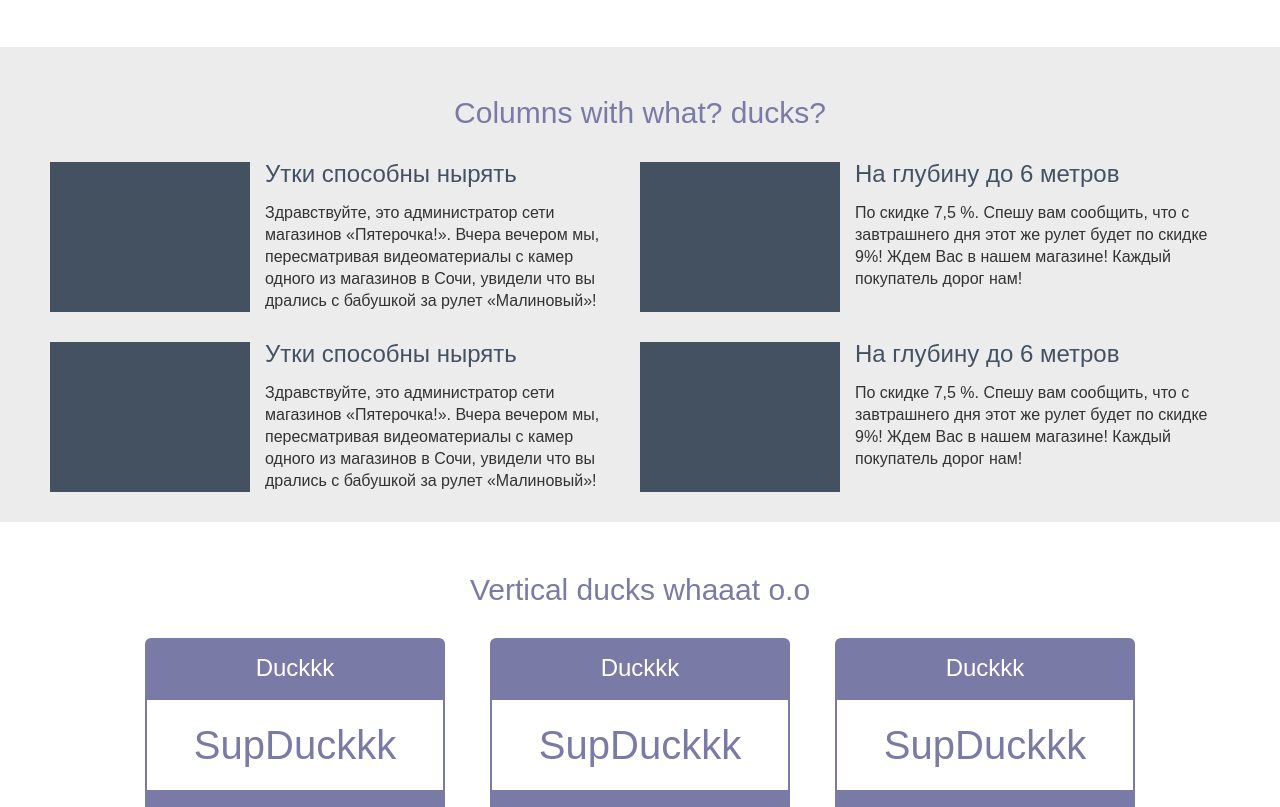
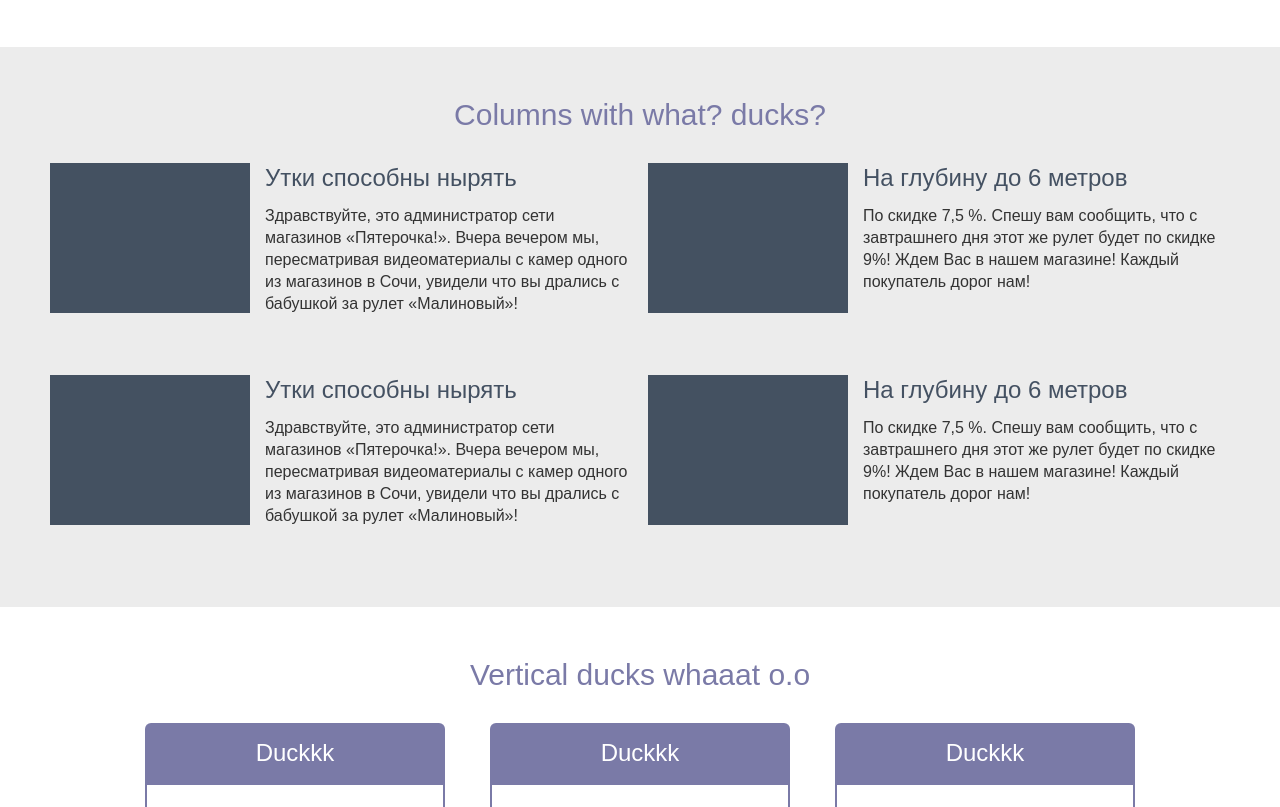
Before and after one commit to kurakinasv/css_components, a plain HTML site: page components_css/flexbox_study/index.html in a window 1280 px wide. Shown: the part 662-1469 px from the top of the page. Drawn offline with Linux system fonts and the light colour scheme.

Commit message:
finished columns block

```diff
--- a/components_css/flexbox_study/index.html
+++ b/components_css/flexbox_study/index.html
@@ -86,15 +86,15 @@
         <div class="columns">
             <div class="container">
 
-                <div class="columns__row">
-
                 <div class="columns__title title">Columns with what? ducks?</div>
 
+                <div class="columns__row">
 
                     <div class="columns__block">
 
+                        <div class="columns__item item">
 
-                        <div class="columns__item">
+                            <div class="columns__item__row">
                                 <div class="columns__image">
                                     <img src="/flexbox_study/img/image.png" alt="">
                                 </div>
@@ -102,7 +102,6 @@
                                 <div class="columns__body">
 
                                     <div class="columns__subtitle">Утки способны нырять</div>
-
                                     <div class="columns__text">
                                         Здравствуйте, это администратор сети магазинов «Пятерочка!». Вчера вечером мы,
                                         пересматривая видеоматериалы с камер одного из магазинов в Сочи, увидели что вы
@@ -111,7 +110,15 @@
                                 </div>
                             </div>
 
-                        <div class="columns__item">
+                        </div>
+
+                    </div>
+
+                    <div class="columns__block">
+
+                        <div class="columns__item item">
+
+                            <div class="columns__item__row">
                                 <div class="columns__image">
                                     <img src="/flexbox_study/img/image.png" alt="">
                                 </div>
@@ -122,13 +129,22 @@
 
                                     <div class="columns__text">
                                         По скидке 7,5 %. Спешу вам сообщить, что с
-                                    завтрашнего дня этот же рулет будет по скидке 9%! Ждем Вас в нашем магазине! Каждый
+                                        завтрашнего дня этот же рулет будет по скидке 9%! Ждем Вас в нашем магазине!
+                                        Каждый
                                         покупатель дорог нам!
                                     </div>
                                 </div>
                             </div>
 
-                        <div class="columns__item">
+                        </div>
+
+                    </div>
+
+                    <div class="columns__block">
+
+                        <div class="columns__item item">
+
+                            <div class="columns__item__row">
                                 <div class="columns__image">
                                     <img src="/flexbox_study/img/image.png" alt="">
                                 </div>
@@ -136,7 +152,6 @@
                                 <div class="columns__body">
 
                                     <div class="columns__subtitle">Утки способны нырять</div>
-
                                     <div class="columns__text">
                                         Здравствуйте, это администратор сети магазинов «Пятерочка!». Вчера вечером мы,
                                         пересматривая видеоматериалы с камер одного из магазинов в Сочи, увидели что вы
@@ -145,7 +160,15 @@
                                 </div>
                             </div>
 
-                        <div class="columns__item">
+                        </div>
+
+                    </div>
+
+                    <div class="columns__block">
+
+                        <div class="columns__item item">
+
+                            <div class="columns__item__row">
                                 <div class="columns__image">
                                     <img src="/flexbox_study/img/image.png" alt="">
                                 </div>
@@ -156,14 +179,19 @@
 
                                     <div class="columns__text">
                                         По скидке 7,5 %. Спешу вам сообщить, что с
-                                    завтрашнего дня этот же рулет будет по скидке 9%! Ждем Вас в нашем магазине! Каждый
+                                        завтрашнего дня этот же рулет будет по скидке 9%! Ждем Вас в нашем магазине!
+                                        Каждый
                                         покупатель дорог нам!
                                     </div>
                                 </div>
                             </div>
 
+                        </div>
 
                     </div>
+
+
+
                 </div>
 
 
--- a/components_css/flexbox_study/styles.css
+++ b/components_css/flexbox_study/styles.css
@@ -155,43 +155,56 @@ nav, header, footer {
 /*+ Columns */
 
 .columns {
+    padding: 50px 0 20px 0;
     background-color: #ececec;
 }
 
-.columns__row {
-    padding-top: 48px;
-    display: flex;
-    flex-direction: column;
-
-    justify-content: center;
-    align-items: center;
+.columns__title {
+    margin-bottom: 30px;
+    text-align: center;
 }
 
-.columns__block {
-    padding-top: 31px;
+.columns__row {
+    margin: 0 -8px;
 
     display: flex;
     flex-wrap: wrap;
 }
 
+.columns__block {
+    margin-bottom: 30px;
+    padding: 0 8px;
+
+    /* запрещаем колонке увеличиваться, позволяем уменьшаться + размер в половину контейнера */
+    flex: 0 1 50%;
+}
+
 .columns__item {
-    width: 50%;
     padding-bottom: 30px;
-    padding-right: 16px;
+    display: flex;
+}
 
+.columns__item__row {
     display: flex;
-    /* margin-right: -8px; */
+    flex-wrap: nowrap;
+}
+
+.columns__image {
+    /* фиксированный размер */
+    flex: 0 0 200px;
 }
 
 .columns__body {
     padding-left: 15px;
+    flex: 1 1 auto;
 }
 
 .columns__subtitle {
-    padding-bottom: 16px;
+    margin-bottom: 12px;
 
     font-size: 24px;
     color: var(--color);
+    line-height: 30px;
 }
 
 .columns__text {
```
Lines whose indentation alone changed are shown as unchanged.
